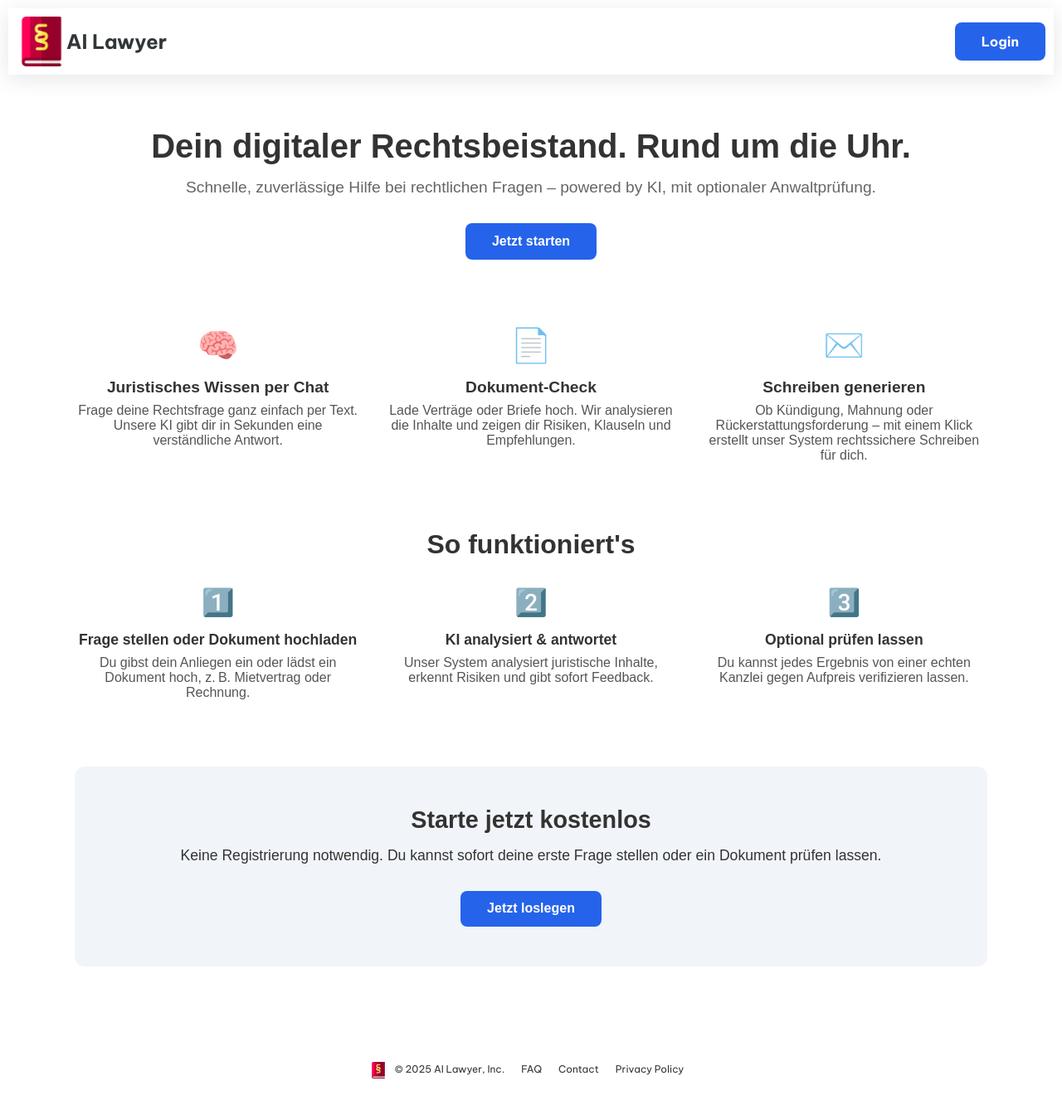
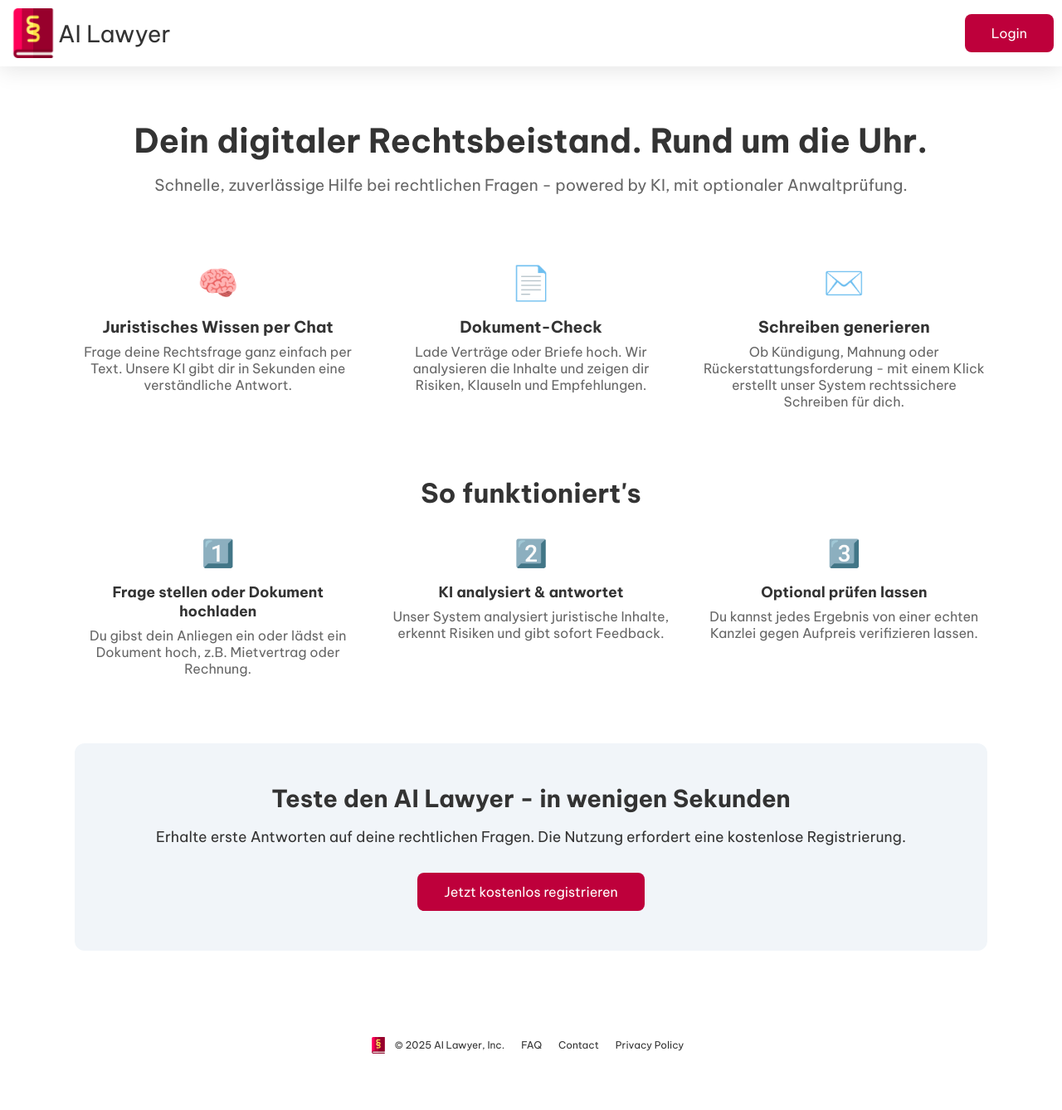
Before and after one commit to tombrt265/ai-lawyer, an Angular app: page / in a window 1280 px wide. Shown: the whole page at 83% size. After the commit the page ends 1310 px from the top, so only its background shows below. Built offline with nearby package versions, Linux system fonts and the light colour scheme.

Commit message:
add README.md

```diff
--- a/src/app/app.css
+++ b/src/app/app.css
@@ -5,6 +5,5 @@
   min-height: 100%;
 }
 .content {
-  padding: var(--content-padding);
   flex: 1;
 }
--- a/src/app/auth-service.ts
+++ b/src/app/auth-service.ts
@@ -5,12 +5,12 @@ import { inject, Injectable } from "@angular/core";
   providedIn: "root",
 })
 export class AuthService {
-  apiUrl = "http://localhost:3000/users";
-  private http = inject(HttpClient);
+  private readonly apiUrlUsers = "http://localhost:3000/users";
+  private readonly http = inject(HttpClient);
 
   async loginUser(email: string, password: string) {
-    const response = await fetch(`${this.apiUrl}`);
-    const users = await response.json();
+    const res = await fetch(`${this.apiUrlUsers}`);
+    const users = await res.json();
     for (const user of users) {
       if (email == user.email && password == user.password) {
         console.log("Login Successful");
@@ -32,15 +32,15 @@ export class AuthService {
       email,
       password,
     };
-    const response = await fetch(`${this.apiUrl}`);
-    const users = await response.json();
+    const res = await fetch(`${this.apiUrlUsers}`);
+    const users = await res.json();
     for (const user of users) {
       if (email == user.email) {
         console.log("User already exists");
         return;
       }
     }
-    return this.http.post(this.apiUrl, userProfile).subscribe((userProfile) => {
+    return this.http.post(this.apiUrlUsers, userProfile).subscribe((userProfile) => {
       console.log("Updated users: ", userProfile);
     });
   }
--- a/src/app/landing-page/landing-page.html
+++ b/src/app/landing-page/landing-page.html
@@ -1,3 +1,4 @@
+<!-- Header Section -->
 <header>
   <a class="logo-field" [routerLink]="['/']">
     <img src="../assets/logo.png" alt="AI Lawyer Logo" class="logo-icon" />
@@ -5,15 +6,15 @@
   </a>
   <a class="btn-primary btn-header" (click)="openLoginDialog()">Login</a>
 </header>
+
 <main class="main-content">
   <!-- Hero Section -->
   <section class="hero">
     <h1>Dein digitaler Rechtsbeistand. Rund um die Uhr.</h1>
     <p>
-      Schnelle, zuverlässige Hilfe bei rechtlichen Fragen – powered by KI, mit
+      Schnelle, zuverlässige Hilfe bei rechtlichen Fragen - powered by KI, mit
       optionaler Anwaltprüfung.
     </p>
-    <a href="#chat" class="btn-primary">Jetzt starten</a>
   </section>
 
   <!-- Features Section -->
@@ -38,7 +39,7 @@
       <div class="icon">✉️</div>
       <h3>Schreiben generieren</h3>
       <p>
-        Ob Kündigung, Mahnung oder Rückerstattungsforderung – mit einem Klick
+        Ob Kündigung, Mahnung oder Rückerstattungsforderung - mit einem Klick
         erstellt unser System rechtssichere Schreiben für dich.
       </p>
     </div>
@@ -52,7 +53,7 @@
         <div class="step-icon">1️⃣</div>
         <h4>Frage stellen oder Dokument hochladen</h4>
         <p>
-          Du gibst dein Anliegen ein oder lädst ein Dokument hoch, z. B.
+          Du gibst dein Anliegen ein oder lädst ein Dokument hoch, z.B.
           Mietvertrag oder Rechnung.
         </p>
       </div>
@@ -77,11 +78,13 @@
 
   <!-- CTA -->
   <section class="cta">
-    <h2>Starte jetzt kostenlos</h2>
+    <h2>Teste den AI Lawyer - in wenigen Sekunden</h2>
     <p>
-      Keine Registrierung notwendig. Du kannst sofort deine erste Frage stellen
-      oder ein Dokument prüfen lassen.
+      Erhalte erste Antworten auf deine rechtlichen Fragen. Die Nutzung
+      erfordert eine kostenlose Registrierung.
     </p>
-    <a href="#chat" class="btn-primary">Jetzt loslegen</a>
+    <a class="btn-primary" (click)="openSignUpDialog()"
+      >Jetzt kostenlos registrieren</a
+    >
   </section>
 </main>
--- a/src/app/landing-page/landing-page.scss
+++ b/src/app/landing-page/landing-page.scss
@@ -1,3 +1,4 @@
+/* Header Section */
 header {
   display: flex;
   justify-content: space-between;
@@ -5,6 +6,7 @@ header {
   height: 60px;
   padding: var(--content-padding);
   box-shadow: 0px 5px 25px var(--shadow-color);
+  color: var(--bg-dark);
 }
 .logo-field {
   height: 100%;
@@ -17,15 +19,14 @@ header {
   height: 100%;
 }
 .logo-text {
-  font-size: 18pt;
-  font-weight: 600;
+  font-size: 21pt;
+  font-weight: 100;
 }
 .main-content {
   max-width: 1100px;
   margin: 0 auto;
   padding: 4rem 1rem;
-  font-family: sans-serif;
-  color: #333;
+  color: var(--bg-dark);
 }
 
 /* Hero Section */
@@ -40,20 +41,20 @@ header {
 }
 .hero p {
   font-size: 1.2rem;
-  color: #666;
+  color: var(--bg-grey);
   margin-bottom: 2rem;
 }
 .btn-primary {
-  background-color: #2563eb;
-  color: #fff;
+  background-color: var(--primary-color);
+  color: var(--bg-light);
   padding: 0.8rem 2rem;
   border-radius: 8px;
   text-decoration: none;
-  font-weight: bold;
+  font-weight: 100;
   display: inline-block;
 }
 .btn-primary:hover {
-  background-color: #1e40af;
+  background-color: var(--primary-light-color);
 }
 
 /* Features Section */
@@ -78,7 +79,7 @@ header {
   margin-bottom: 0.5rem;
 }
 .feature p {
-  color: #555;
+  color: var(--bg-grey);
 }
 
 /* How It Works */
@@ -110,7 +111,7 @@ header {
   margin-bottom: 0.5rem;
 }
 .step p {
-  color: #555;
+  color: var(--bg-grey);
 }
 
 /* CTA Section */
--- a/src/app/landing-page/landing-page.ts
+++ b/src/app/landing-page/landing-page.ts
@@ -2,6 +2,7 @@ import { Component, inject } from "@angular/core";
 import { LoginFormDialog } from "./login-form-dialog/login-form-dialog";
 import { MatDialog } from "@angular/material/dialog";
 import { RouterModule } from "@angular/router";
+import { SignUpFormDialog } from "./sign-up-form-dialog/sign-up-form-dialog";
 
 @Component({
   selector: "app-landing-page",
@@ -11,8 +12,13 @@ import { RouterModule } from "@angular/router";
 })
 export class LandingPage {
   readonly loginDialog = inject(MatDialog);
+  readonly signUpDialog = inject(MatDialog);
 
   openLoginDialog() {
     this.loginDialog.open(LoginFormDialog);
   }
+
+  openSignUpDialog() {
+    this.signUpDialog.open(SignUpFormDialog);
+  }
 }
--- a/src/app/landing-page/login-form-dialog/login-form-dialog.html
+++ b/src/app/landing-page/login-form-dialog/login-form-dialog.html
@@ -1,14 +1,18 @@
-<h2 mat-dialog-title>Login Form</h2>
-<form [formGroup]="loginForm" (submit)="loginUser()">
-  <mat-dialog-content>
-    <label for="email">Email</label>
-    <input id="email" type="email" formControlName="email" />
-    <label for="password">Password</label>
-    <input id="password" type="text" formControlName="password" />
-  </mat-dialog-content>
-  <mat-dialog-actions>
-    <button (click)="closeDialog();openSignUpDialog()">Sign Up</button>
-    <button (click)="closeDialog()">Close</button>
-    <button type="submit">Login</button>
-  </mat-dialog-actions>
+<h2>Login Form</h2>
+<form (submit)="loginUser()">
+  <label for="email">Email</label>
+  <input
+    id="email"
+    type="email"
+    name="email"
+    [ngModel]="email()"
+    (ngModelChange)="email.set($event)"
+  />
+
+  <label for="password">Password</label>
+  <input id="password" type="text" name="password" [(ngModel)]="password" />
+
+  <button (click)="closeDialog();openSignUpDialog()">Sign Up</button>
+  <button (click)="closeDialog()">Close</button>
+  <button type="submit">Login</button>
 </form>
--- a/src/app/landing-page/sign-up-form-dialog/sign-up-form-dialog.html
+++ b/src/app/landing-page/sign-up-form-dialog/sign-up-form-dialog.html
@@ -1,18 +1,18 @@
-<h2 mat-dialog-title>Sign Up Form</h2>
+<h2>Sign Up Form</h2>
 <form [formGroup]="SignUpForm" (submit)="signUpUser()">
-  <mat-dialog-content>
   <label for="surname">Surname</label>
   <input id="surname" type="text" formControlName="surname" />
+
   <label for="name">Name</label>
   <input id="name" type="text" formControlName="name" />
+
   <label for="email">Email</label>
   <input id="email" type="email" formControlName="email" />
+
   <label for="password">Password</label>
   <input id="password" type="text" formControlName="password" />
-  </mat-dialog-content>
-  <mat-dialog-actions>
+
   <button (click)="closeDialog();openLoginDialog()">Login</button>
   <button (click)="closeDialog()">Close</button>
   <button type="submit">Sign Up</button>
-  </mat-dialog-actions>
 </form>
--- a/src/app/landing-page/sign-up-form-dialog/sign-up-form-dialog.ts
+++ b/src/app/landing-page/sign-up-form-dialog/sign-up-form-dialog.ts
@@ -1,29 +1,27 @@
 import { Component, inject } from "@angular/core";
 import { FormControl, FormGroup, ReactiveFormsModule } from "@angular/forms";
-import {
-  MatDialog,
-  MatDialogActions,
-  MatDialogContent,
-  MatDialogRef,
-} from "@angular/material/dialog";
+import { MatDialog, MatDialogRef } from "@angular/material/dialog";
 import { AuthService } from "../../auth-service";
 import { LoginFormDialog } from "../login-form-dialog/login-form-dialog";
 
-export interface LoginData {
+export interface SignUpData {
+  surname: string;
+  name: string;
   email: string;
   password: string;
 }
 
 @Component({
   selector: "app-sign-up-form-dialog",
-  imports: [ReactiveFormsModule, MatDialogContent, MatDialogActions],
+  imports: [ReactiveFormsModule],
   templateUrl: "./sign-up-form-dialog.html",
   styleUrl: "./sign-up-form-dialog.scss",
 })
 export class SignUpFormDialog {
-  authService = inject(AuthService);
-  readonly signUpDialogRef = inject(MatDialogRef);
-  readonly loginDialog = inject(MatDialog);
+  // authService is injected in SignUpDialog and LoginDialog (should be top-level-variable??)
+  private readonly authService = inject(AuthService);
+  private readonly signUpDialogRef = inject(MatDialogRef);
+  private readonly loginDialog = inject(MatDialog);
 
   SignUpForm = new FormGroup({
     surname: new FormControl(""),
--- a/src/index.html
+++ b/src/index.html
@@ -7,8 +7,6 @@
   <meta name="viewport" content="width=device-width, initial-scale=1">
   <link rel="icon" type="image/x-icon" href="favicon.ico">
   <link href="https://fonts.googleapis.com/css2?family=Be+Vietnam+Pro:ital,wght@0,400;0,700;1,400;1,700&display=swap" rel="stylesheet">
-  <link href="https://fonts.googleapis.com/css2?family=Roboto:wght@300;400;500&display=swap" rel="stylesheet">
-  <link href="https://fonts.googleapis.com/icon?family=Material+Icons" rel="stylesheet">
 </head>
 <body class="mat-typography">
   <app-root></app-root>
--- a/src/styles.css
+++ b/src/styles.css
@@ -12,7 +12,8 @@ body {
   --secondary-color: #ffde46;
   --secondary-light-color: #fff36c;
   --bg-light: #ffffff;
-  --bg-dark: #313638;
+  --bg-dark: #333;
+  --bg-grey: #666;
   --shadow-color: rgba(0, 0, 0, 0.1);
 }
 
```
Also changed, not shown: src/app/landing-page/login-form-dialog/login-form-dialog.ts (+22 -22 lines), src/main.ts (+4 -6 lines), 2 other files (tests, documents, lock files or other folders). Lines whose indentation alone changed are shown as unchanged.
